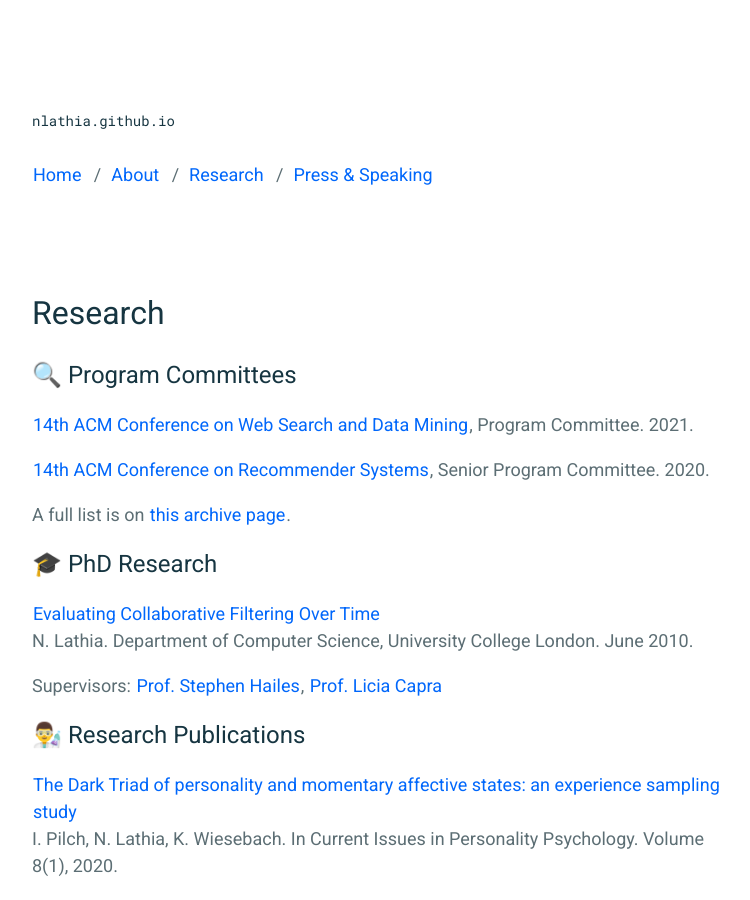
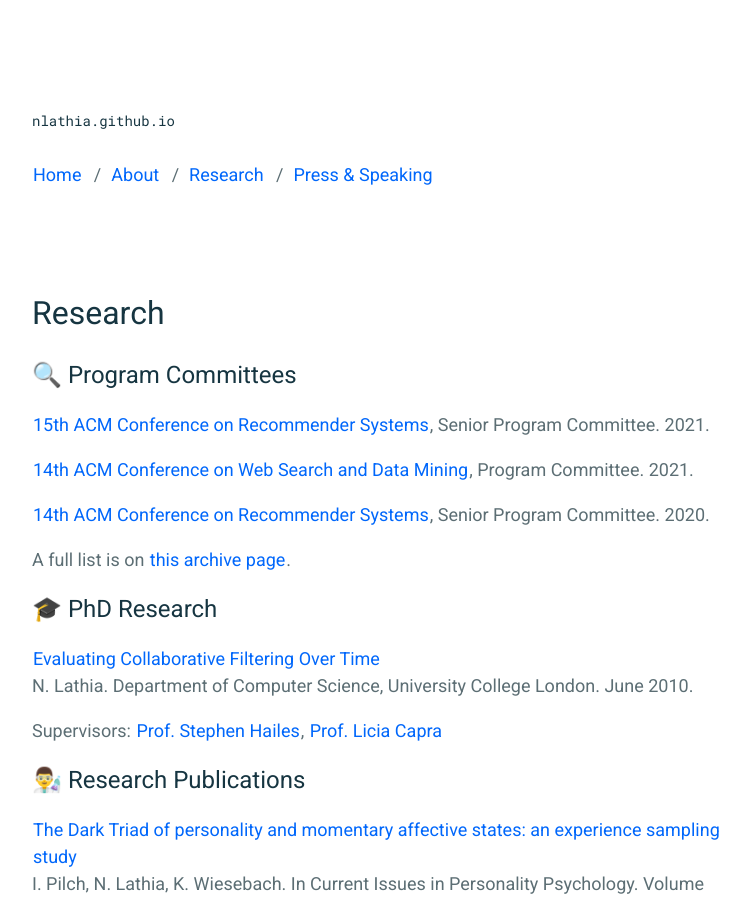
Before and after one commit to nlathia/nlathia.github.io, a Jekyll site: the page built from _pages/research.md, in a window 1280 px wide and 900 px high. Shown: the whole window, without its empty margins (258-1008 px from the left). Built offline with Jekyll 4.4.1, drawn with Linux system fonts in a browser that asks for light colours.

Commit message:
Update research.md

```diff
--- a/_pages/research.md
+++ b/_pages/research.md
@@ -5,6 +5,8 @@ permalink: /research/
 ---
 
 ## 🔍 Program Committees
+
+[15th ACM Conference on Recommender Systems](https://recsys.acm.org/recsys21/), Senior Program Committee. 2021.
 
 [14th ACM Conference on Web Search and Data Mining](http://www.wsdm-conference.org/2021/), Program Committee. 2021.
 
```
